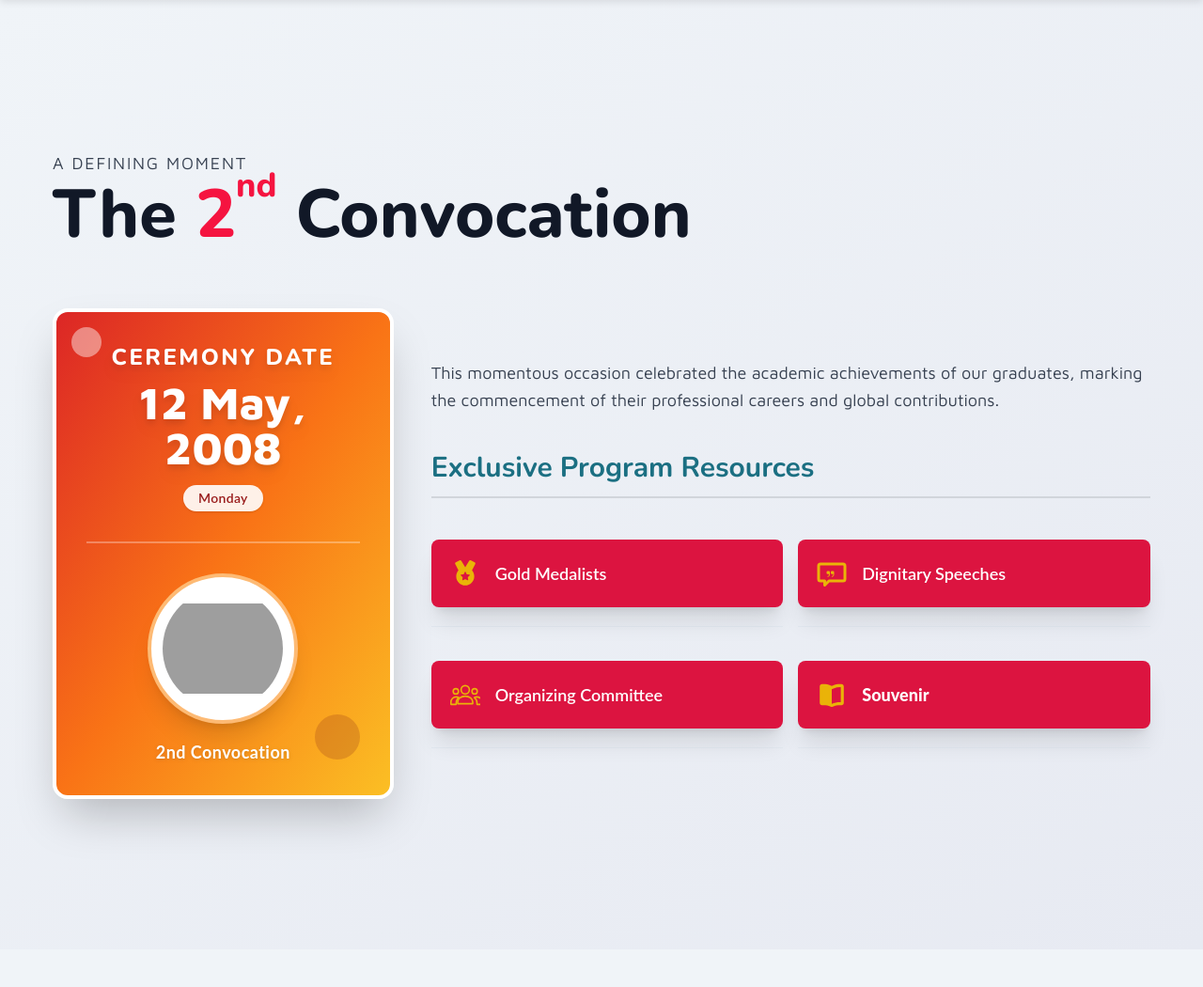
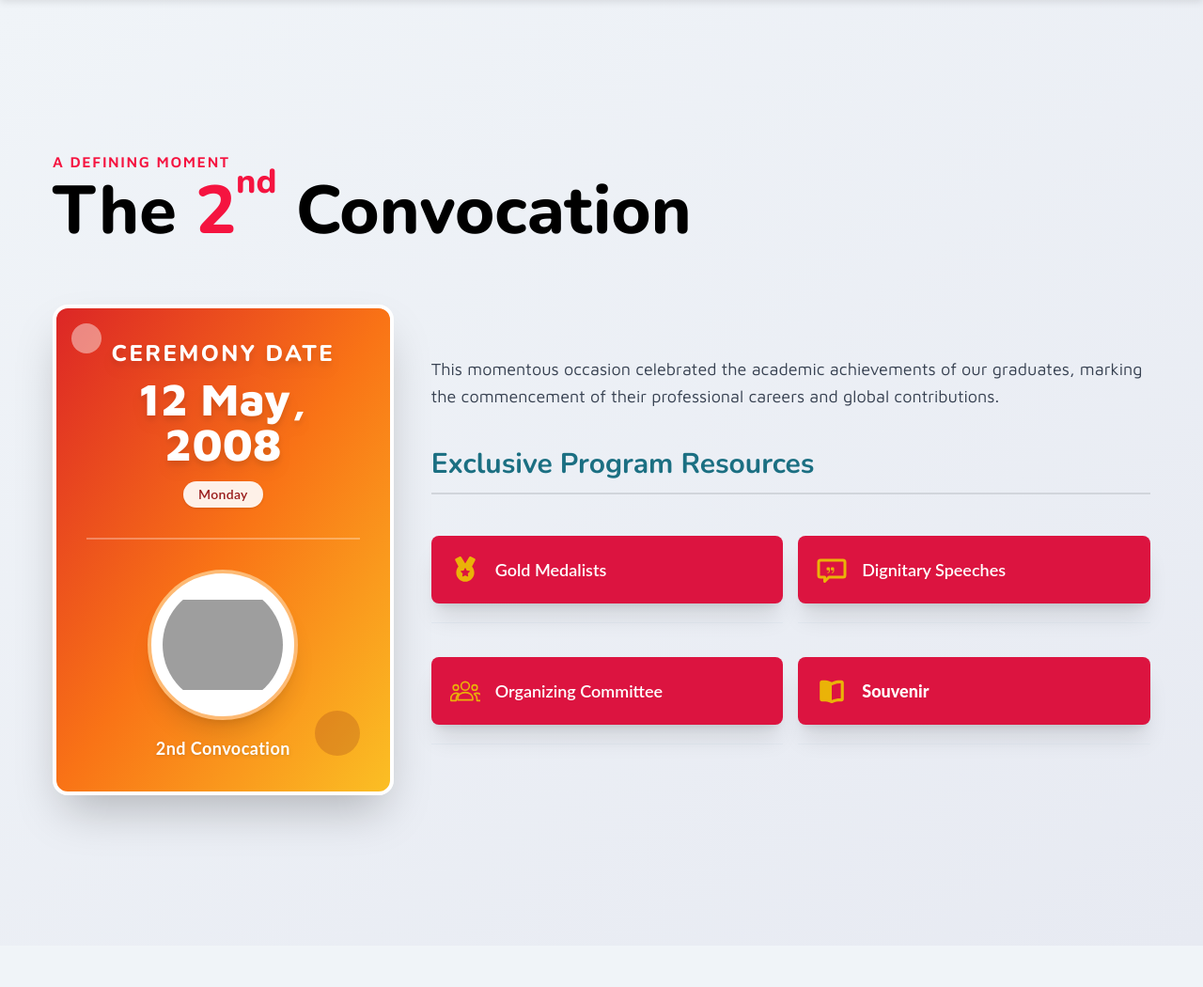
Before and after one commit to mdsakibkhan2016/SEU-Convocation, a PHP site: page /2nd_convocation.php in a window 1280 px wide. Shown: the part 88-1138 px from the top of the page at 94% size. Run offline with PHP 8.4, Linux system fonts and the light colour scheme; some libraries are stand-ins or nearby versions; grey boxes are pictures that could not be loaded.

Commit message:
Text Colour Update: Deffining moment, The Convocation

```diff
--- a/1st_convocation.php
+++ b/1st_convocation.php
@@ -23,15 +23,15 @@
 
 
             <header class="mb-16" data-aos="fade-up">
-    <p class="text-base font-semibold tracking-widest uppercase text-blue-600 dark:text-blue-400">
+                <p class="text-base font-semibold tracking-widest uppercase text-blue-600 dark:text-blue-400">
         A Defining Moment
     </p>
     <h1 class="text-6xl lg:text-7xl font-black text-gray-900 dark:text-white mt-2">
-        The
+        <span class="text-black">The</span>
         <span class="text-blue-600 dark:text-blue-400">
             1<sup class="text-3xl lg:text-4xl -top-4 lg:-top-6">st</sup>
         </span>
-        Convocation
+        <span class="text-black">Convocation</span>
     </h1>
 </header>
 
--- a/2nd_convocation.php
+++ b/2nd_convocation.php
@@ -22,15 +22,18 @@
 
 
             <header class="mb-16">
-                <p class="text-lg font-light tracking-widest uppercase text-gray-700 dark:text-gray-300" data-aos="fade-right" data-aos-delay="50">
-                    A Defining Moment
+
+                <p class="text-base font-semibold tracking-widest uppercase [color:rgb(245_20_64/var(--tw-text-opacity))] dark:[color:rgb(200_17_53/var(--tw-text-opacity))]">
+                A Defining Moment
                 </p>
+
+
                 <h2 class="text-6xl lg:text-7xl font-black text-gray-900 dark:text-white mt-1" data-aos="fade-right" data-aos-delay="150">
-                    The
+                    <span class="text-black">The</span>
                     <span class="[color:rgb(245_20_64/var(--tw-text-opacity))] dark:[color:rgb(200_17_53/var(--tw-text-opacity))]">
                         2<sup class="text-4xl align-super">nd</sup>
                     </span>
-                    Convocation
+                    <span class="text-black">Convocation</span>
                 </h2>
             </header>
 
--- a/3rd_convocation.php
+++ b/3rd_convocation.php
@@ -22,15 +22,15 @@
 
 
             <header class="mb-16">
-                <p class="text-lg font-light tracking-widest uppercase text-gray-700 dark:text-gray-300" data-aos="fade-right" data-aos-delay="50">
+                <p class="text-base font-semibold tracking-widest uppercase [color:rgb(249_205_66/var(--tw-text-opacity))] dark:[color:rgb(220_180_55/var(--tw-text-opacity))]">
                     A Defining Moment
                 </p>
                 <h2 class="text-6xl lg:text-7xl font-black text-gray-900 dark:text-white mt-1" data-aos="fade-right" data-aos-delay="150">
-                    The
+                    <span class="text-black">The</span>
                     <span class="[color:rgb(249_205_66/var(--tw-text-opacity))] dark:[color:rgb(220_180_55/var(--tw-text-opacity))]">
                         3<sup class="text-4xl align-super">rd</sup>
                     </span>
-                    Convocation
+                    <span class="text-black">Convocation</span>
                 </h2>
 
             </header>
--- a/4th_convocation.php
+++ b/4th_convocation.php
@@ -22,15 +22,15 @@
 
 
             <header class="mb-16">
-                <p class="text-lg font-light tracking-widest uppercase text-gray-700 dark:text-gray-300" data-aos="fade-right" data-aos-delay="50">
+                <p class="text-base font-semibold tracking-widest uppercase [color:rgb(97_89_147/var(--tw-text-opacity))] dark:[color:rgb(80_73_130/var(--tw-text-opacity))]">
                     A Defining Moment
                 </p>
                 <h2 class="text-6xl lg:text-7xl font-black text-gray-900 dark:text-white mt-1" data-aos="fade-right" data-aos-delay="150">
-                    The
+                    <span class="text-black">The</span>
                     <span class="[color:rgb(97_89_147/var(--tw-text-opacity))] dark:[color:rgb(80_73_130/var(--tw-text-opacity))]">
                         4<sup class="text-4xl align-super">th</sup>
                     </span>
-                    Convocation
+                    <span class="text-black">Convocation</span>
                 </h2>
 
             </header>
--- a/5th_convocation.php
+++ b/5th_convocation.php
@@ -22,15 +22,15 @@
 
 
             <header class="mb-16">
-                <p class="text-lg font-light tracking-widest uppercase text-gray-700 dark:text-gray-300" data-aos="fade-right" data-aos-delay="50">
+                <p class="text-base font-semibold tracking-widest uppercase [color:rgb(245_171_58/var(--tw-text-opacity))] dark:[color:rgb(220_150_45/var(--tw-text-opacity))]">
                     A Defining Moment
                 </p>
                 <h2 class="text-6xl lg:text-7xl font-black text-gray-900 dark:text-white mt-1" data-aos="fade-right" data-aos-delay="150">
-                    The
+                    <span class="text-black">The</span>
                     <span class="[color:rgb(245_171_58/var(--tw-text-opacity))] dark:[color:rgb(220_150_45/var(--tw-text-opacity))]">
                         5<sup class="text-4xl align-super">th</sup>
                     </span>
-                    Convocation
+                    <span class="text-black">Convocation</span>
                 </h2>
 
             </header>
--- a/6th_convocation.php
+++ b/6th_convocation.php
@@ -22,15 +22,15 @@
 
 
             <header class="mb-16">
-                <p class="text-lg font-light tracking-widest uppercase text-gray-700 dark:text-gray-300" data-aos="fade-right" data-aos-delay="50">
+                <p class="text-base font-semibold tracking-widest uppercase [color:rgb(232_109_61/var(--tw-text-opacity))] dark:[color:rgb(210_95_50/var(--tw-text-opacity))]">
                     A Defining Moment
                 </p>
                 <h2 class="text-6xl lg:text-7xl font-black text-gray-900 dark:text-white mt-1" data-aos="fade-right" data-aos-delay="150">
-                    The
+                    <span class="text-black">The</span>
                     <span class="[color:rgb(232_109_61/var(--tw-text-opacity))] dark:[color:rgb(210_95_50/var(--tw-text-opacity))]">
                         6<sup class="text-4xl align-super">th</sup>
                     </span>
-                    Convocation
+                    <span class="text-black">Convocation</span>
                 </h2>
 
             </header>
--- a/7th_convocation.php
+++ b/7th_convocation.php
@@ -21,15 +21,15 @@
 
 
             <header class="mb-16">
-                <p class="text-lg font-light tracking-widest uppercase text-gray-700 dark:text-gray-300" data-aos="fade-right" data-aos-delay="50">
+                <p class="text-base font-semibold tracking-widest uppercase [color:rgb(135_37_141/var(--tw-text-opacity))] dark:[color:rgb(115_32_120/var(--tw-text-opacity))]">
                     A Defining Moment
                 </p>
                 <h2 class="text-6xl lg:text-7xl font-black text-gray-900 dark:text-white mt-1" data-aos="fade-right" data-aos-delay="150">
-                    The
+                    <span class="text-black">The</span>
                     <span class="[color:rgb(135_37_141/var(--tw-text-opacity))] dark:[color:rgb(115_32_120/var(--tw-text-opacity))]">
                         7<sup class="text-4xl align-super">th</sup>
                     </span>
-                    Convocation
+                    <span class="text-black">Convocation</span>
                 </h2>
 
             </header>
--- a/8th_convocation.php
+++ b/8th_convocation.php
@@ -877,15 +877,15 @@
 
 
             <header class="mb-16">
-                <p class="text-lg font-light tracking-widest uppercase text-gray-700 dark:text-gray-300" data-aos="fade-right" data-aos-delay="50">
+                <p class="text-base font-semibold tracking-widest uppercase [color:rgb(202_138_4/var(--tw-text-opacity))] dark:[color:rgb(180_120_5/var(--tw-text-opacity))]">
                     A Defining Moment
                 </p>
                 <h2 class="text-6xl lg:text-7xl font-black text-gray-900 dark:text-white mt-1" data-aos="fade-right" data-aos-delay="150">
-                    The
+                    <span class="text-black">The</span>
                     <span class="[color:rgb(202_138_4/var(--tw-text-opacity))] dark:[color:rgb(180_120_5/var(--tw-text-opacity))]">
                         8<sup class="text-4xl align-super">th</sup>
                     </span>
-                    Convocation
+                    <span class="text-black">Convocation</span>
                 </h2>
 
             </header>
```
